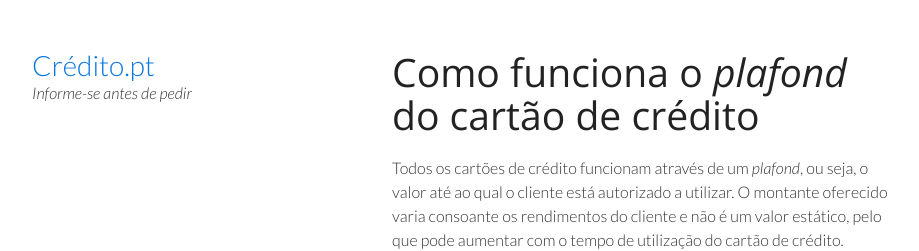
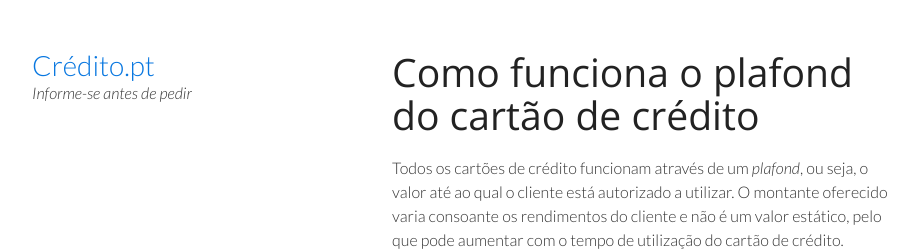
Before and after one commit to artigos/credito.pt, a Jekyll site: the page built from _posts/2014-02-18-como-funciona-o-plafond-do-cartao-de-credito.md, in a window 1280 px wide and 900 px high. Shown: the top 251 px of the window, without its empty margins (178-1097 px from the left). Built offline with Jekyll 4.4.1, drawn with Linux system fonts in a browser that asks for light colours; comment, search, counter and statistics services are not loaded.

```diff
--- a/_posts/2014-02-18-como-funciona-o-plafond-do-cartao-de-credito.md
+++ b/_posts/2014-02-18-como-funciona-o-plafond-do-cartao-de-credito.md
@@ -1,6 +1,6 @@
 ---
 layout: default
-title: Como funciona o _plafond_ do cartão de crédito
+title: Como funciona o plafond do cartão de crédito
 categories: [cartao]
 ---
 
```
